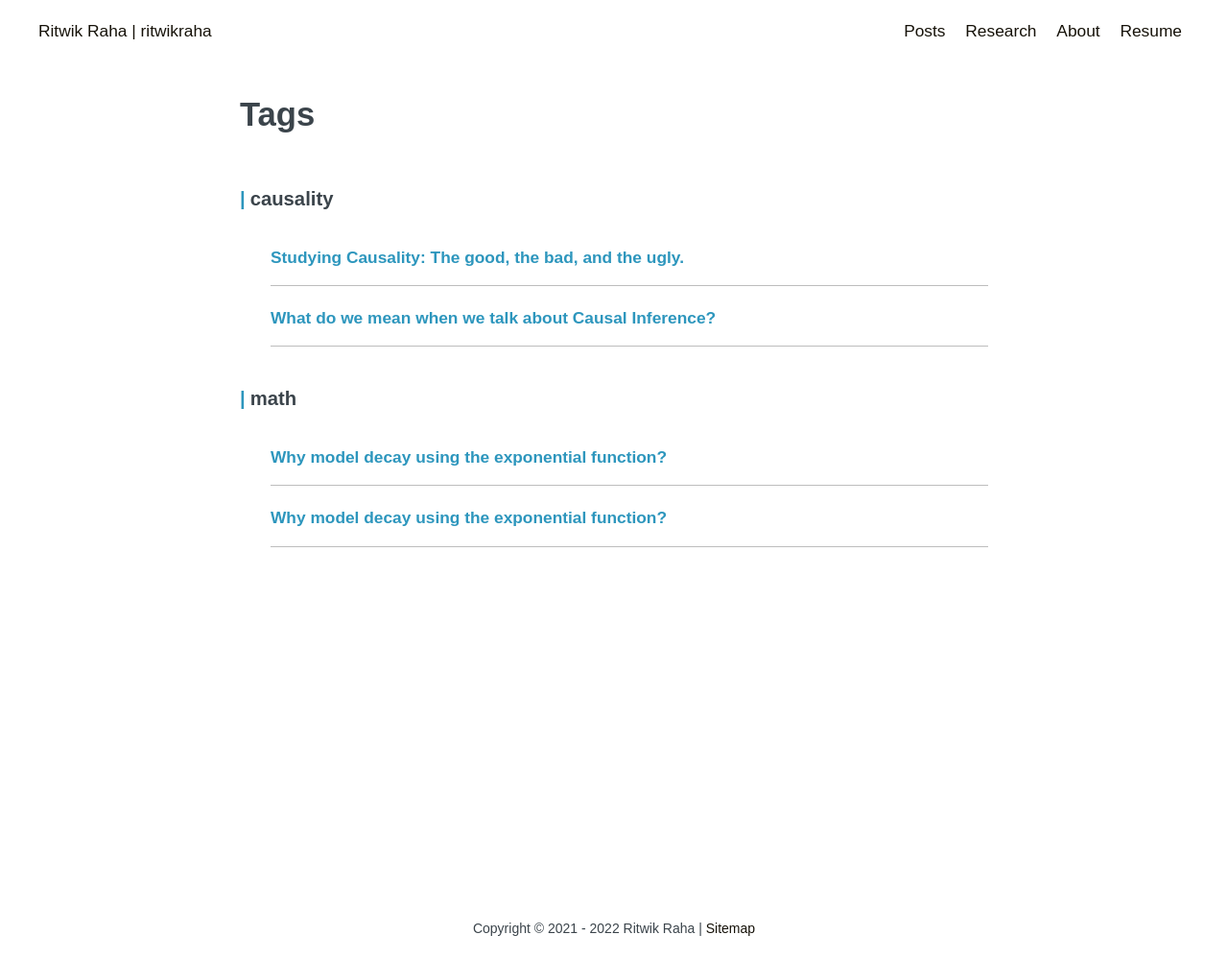
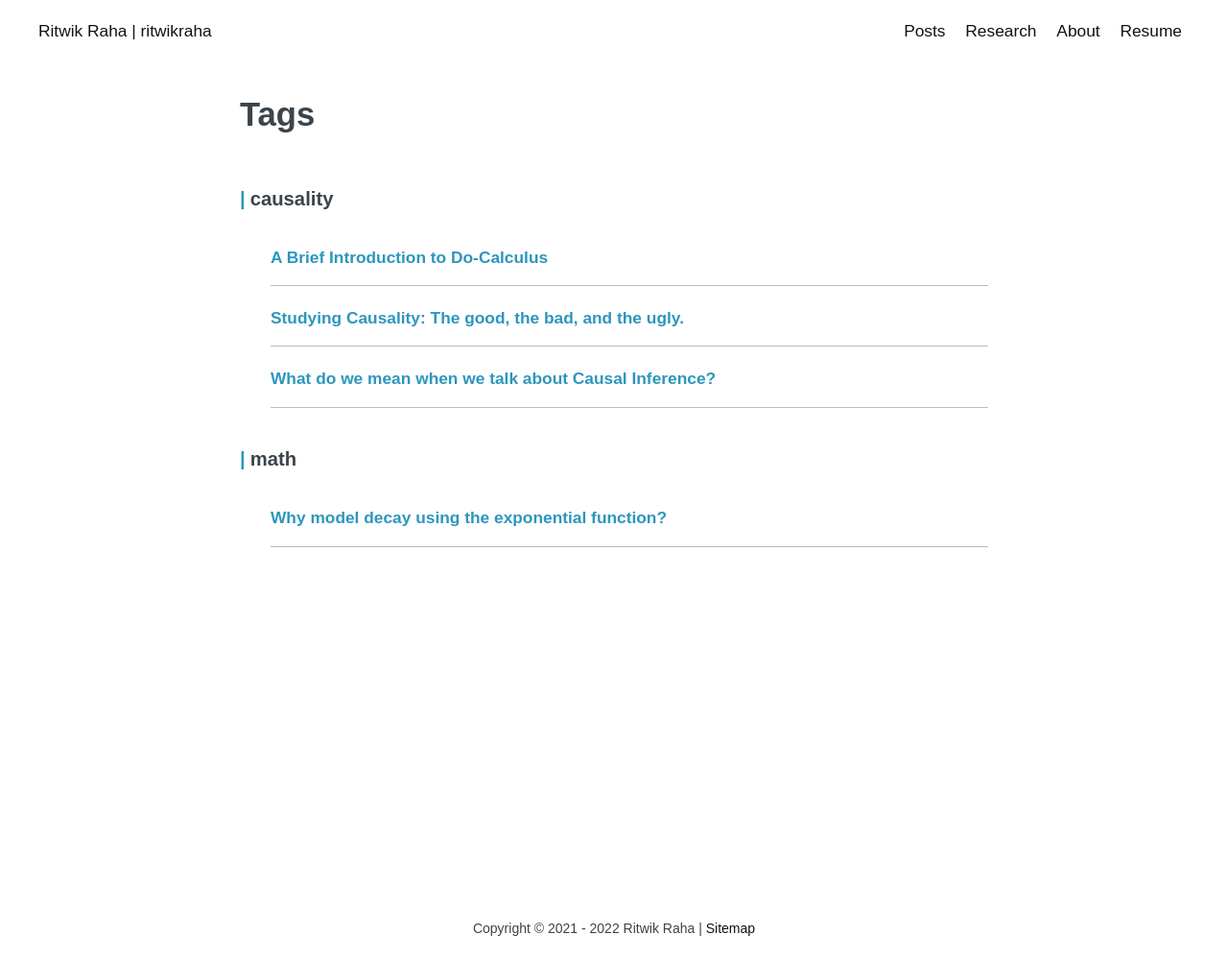
Before and after one commit to ritwikraha/ritwikraha.github.io, a Jekyll site: the page built from tags.html, in a window 1280 px wide. Shown: the whole page at 96% size. Built offline with Jekyll 4.4.1, drawn with Linux system fonts in a browser that asks for light colours; some of the changed lines change nothing that is shown.

Commit message:
Revert "regular update to blog"
This reverts commit cc720fbc966a57f2804980f2d1f2eb68c540938a.

```diff
--- a/_posts/2021-8-10-The-Causal-Blog-3.md
+++ b/_posts/2021-8-10-The-Causal-Blog-3.md
@@ -1,66 +1,123 @@
 ---
 
 layout: post
-title:  "Why model decay using the exponential function?"
+title:  "A Brief Introduction to Do-Calculus"
 author: "Ritwik Raha"
 prev_title: false
 prev_link: false
 next_title: false
 next_link: false
-tags: math
-permalink: /why-exponential-decay
+tags: causality
+permalink: /causal-blog-3
 
 ---
 
-So you have been going through mathematical models and equations for all sorts of things and everywhere you go you see this equation.
+Welcome back to Part 3 of The Causal Blog. The previous two parts introduced us to the world of causal inference and what are the various methodologies involved. You can find them right [here](/causal-blog-1).
 
-Obviously, you know why it's used. It is the infamous exponential decay function. But you want to know why specifically this function. What is so special about an exponent is that it is used to model decay.
-$e^{-x}$
+In this part we will be discussing a very popular and useful method known as the `do-calculus` developed by Judea Pearl in 1995. It was developed to propose a foolproof methodology for identification of causal effects in non parametric models.
 
-In this blog we will learn the following:
+Well, that's a mouthful. What do we mean by that?
 
-- What is a decay function?
-- Why use exponentials?
-- How does it help us model systems?
+In simple words, this means to identify the effect or effects for a particular cause from data that is continuous rather than having discrete values.
 
-Let's get started with the topic straight away.
+We have learned in the previous blogs that it is impossible to do Causal Inference without having some form of intervention on the provided data. To facilitate this `do-calculus` introduces a mathematical operator called $do(x)$ which simulates intervention by removing certain functions from the model and by replacing them with a constant $X=x$. To understand how this plays out we will first have to look at some of the definitions introduced by the authors.
 
-### What is a decay function?
+### Definitions and Rules
 
-Decay is the process of reducing an amount by a certain measure consistently over a period of time.   Let us look at some examples.
+#### 1. Definition 1
 
-$f(x) = (5-x)$
+The probability distribution of the outcome $$Y$$ after the intervention is given by the equation:
 
-In this function, we can see that for all positive values of $x$ the function decreases from 5. However, if the interval is changed and x starts from 0 and goes till $-\inf$ then the function starts increasing from 5.
+$$
+P_M(y \mid do(x))=P_{M_x}(y)
+$$
 
-We can play around with lots of definitions and functions to see where a function would be decreasing and where it would be **strictly decreasing**.
+where the distribution of the outcome $$Y$$ is defined as the probability assigned by the model $$M_x$$ to each outcome level $$Y=y$$
 
-A function would be called strictly decreasing in the rang $(a,b)$ if
+#### 2. Definition 2
 
-$$x_1,x_2 \in (a,b) : x_1 <x_2 \implies f(x_1) > f(x_2)$$
+This part talks about when and under what conditions a causal query( whether a variable or a group of variables is the cause for a given effect or not) is identifiable.
 
-### Why use exponentials?
+Given a set of assumptions $A$ satisfy two fully specified models $$M_1$$ and $$M_2$$, the following is the criteria for identifiability:
 
-First, let us understand what kind of data is best modeled by exponentials.
+$$P(M_1) = P(M_2) => Q(M_1) = Q(M_2)$$
 
-table
+This means that whatever the details of the models are, if the distribution of the two models given the same set of assumptions $A$ are equal then it follows that the causal query for the two models should also be equal. This can be extended to mean that a causal query, under such circumstances can be expressed in terms of the parameters of $P$.
 
-Now as we plot this data we can see that it increases with a constant factor and the interesting thing to note here is that even the factor by which it increases is $e^x$.
+### The 3 Rules of do-calculus
 
-So we can go as far as to say that exponential is the natural language of growth. Now, what happens when we use this same idea to model decay.
+Now that we have learned about the definitions of `do-calculus` let us familiarise ourselves with the three rules that govern the mathematics of `do-calculus`. But first we need to understand the necessity of these rules.
 
-Let us look at another table of data.
+In the previous section we learned under what conditions a causal query will be identifiable and we also saw how to formulate an expression in terms of a do-expression, e.g $$P_M(y \mid do(x))=P_{M_x}(y)$$. So when a causal query is given to us in the form of do-expression there are actual mathematical steps that can be taken to resolve it and find out whether the query is identifiable or not.
 
-The graph for this data would be something like this:
+Consider the following directed acyclic graph $$G$$ where $$X$$,$$Y$$,$$Z$$ and $$W$$ are arbitrary disjoint nodes. $$G_{\bar{X}}$$ is the manipulated graph where all incoming edges to $$X$$ have been removed.
 
-This can be modeled by the equation $y= e^{-x}$
+![example1]({{site.url}}/assets/post_images/3post/incoming-to-x.jpg)
 
-### How does it help us model systems?
+Similarly $$G_{\underline{X}}$$ is the manipulated graph where all outgoing edges to $$X$$ have been removed.
+
+![example2]({{site.url}}/assets/post_images/3post/outgoing-from-x.jpg "Removing the outgoing edges from X")
+
+Another useful notation to get familiarised with is the concept of d-separation ($$\perp\perp$$). In very simple words, given the graph $$a \rightarrow c \rightarrow b$$ the expression $$ a \perp\perp b \mid c$$ means that a is conditionally independent of b given c.
+To understand d-separation in a more detailed manner have a look at this single page [explanation](http://bayes.cs.ucla.edu/BOOK-2K/d-sep.html#:~:text=d%2Dseparation%20is%20a%20criterion,ness%22%20or%20%22separation%22.).
+
+#### Rule 1: Insertion/deletion of observation
+
+$$P(y \mid do(x),z,w)$$ = $$P(y \mid do(x),w)$$ if $$(Y \perp\perp Z \mid X,W)$$ for $$G_{\bar{X}}$$
+
+This means that if $$Y$$ is d-separated from $$Z$$ given $$X$$ and $$W$$ then the expression of probability $$P(y \mid do(x),z,w)$$ resolves to $$P(y \mid do(x),w)$$. An easier way to understand this is by getting rid of the do-operators on both the sides of the equality sign.
+
+$$P(y \mid z,w)$$ = $$P(y \mid w)$$ if $$(Y \perp\perp Z \mid W)$$ for $$G$$
+
+The above expression simply implies conditional independence within the variables in the distribution given regular d-separation.
+
+#### Rule 2: Action/observation exchange
+
+$$P(y \mid do(x),do(z),w)$$ = $$P(y \mid do(x),z,w)$$ if $$(Y \perp\perp Z \mid X,W)$$ for $$G_{\bar{X}\underline{Z}}$$
+
+To simplify the expression above let us again remove $do(x)$ or consider $X$ to be an empty set.
+
+$$P(y \mid do(z),w)$$ = $$P(y \mid z,w)$$ if $$(Y \perp\perp Z \mid W)$$ for $$G_{\underline{Z}}$$
+
+This expression refers to the backdoor-adjustment criteria that we saw in chapter 2. Therefore this rule gives us the interventional distribution for the backdoor adjustment criteria.
+
+
+#### Rule 3: Insertion/deletion of action
+
+$$P(y \mid do(x),do(z),w)$$ = $$P(y \mid do(x),w)$$ if $$(Y \perp\perp Z \mid X,W)$$ for $$G_{\bar{X}\bar{Z(W)}}$$
+
+where $$Z(W)$$ is the set of $$Z$$ nodes that are not ancestors of any $$W$$ node in $$G_{\bar{X}}$$.
+
+Again for the sake of simplification let us remove the $do(x)$ operator from the above expression.
+
+$$P(y \mid do(z),w)$$ = $$P(y \mid w)$$ if $$(Y \perp\perp Z \mid W)$$ for $$G_{\bar{Z(W)}}$$
+
+Now let us take a moment to pause here and really understand what this means. On the paper it means that we do can remove the intervention term $$do(z)$$ provided there is no causal association flowing from Z to Y $$(Y \perp\perp Z \mid W)$$ in the graph $$G_{\bar{Z(W)}}$$.
+
+But that's not all. We have a strange term called Z(W) which doesn't quite fit in.
+
+The simplified expression should have been :
+
+$$P(y \mid do(z),w)$$ = $$P(y \mid w)$$ if $$(Y \perp\perp Z \mid W)$$ for $$G_{\bar{Z}}$$
+
+Where removal of incoming edges to Z should result in d-separation of Y and Z and no causal association should flow from Z to Y. However instead of this simple term we end up with an expression containing Z(W). To understand this better let us consider the graph below:
+
+![example3]({{site.url}}/assets/post_images/3post/collider-1.jpg "A sample graph")
+
+Now the intuitive idea is to remove incoming edges to Z ($$G_{\bar{Z}}$$). But if we do that then we risk changing the distribution of Y altogether through the backdoor path consisting of U and V.
+
+Instead what we can do is take a sub-node of Z say $$Z_2$$ which is not an ancestor of any node in W and then remove all the incoming edges to it ($$G_{\bar{Z_2}}$$). This is shown in the figure below.
+
+![example4]({{site.url}}/assets/post_images/3post/collider-2.jpg "Incoming edges removed from Z2")
+
+
+### Conclusion
+
+The rules and definitions of do-calculus provide a general structure for identifying Causal queries. The final query Q should be free of any do-operator, this can be achieved by repeatedly applying the three rules. It is also complete, meaning if there exists a Causal Query Q which is identifiable then it can be identified using do-calculus.
+
+This chapter was aimed at introducing do-calculus very briefly and laying down the rules of the game. The idea is to not intimidate any newcomer with a whole lot of mathematical jargon but to provide an insight into an essentially simple yet powerful framework for causal inference.
 
 ### References
 
-- [https://www.thoughtco.com/exponential-decay-definition-2312215#:~:text=In mathematics%2C exponential decay describes,of time that has passed](https://www.thoughtco.com/exponential-decay-definition-2312215#:~:text=In%20mathematics%2C%20exponential%20decay%20describes,of%20time%20that%20has%20passed).
-- [https://courses.lumenlearning.com/waymakercollegealgebra/chapter/exponential-growth-and-decay/](https://courses.lumenlearning.com/waymakercollegealgebra/chapter/exponential-growth-and-decay/)
-- [https://mathworld.wolfram.com/DecreasingFunction.html](https://mathworld.wolfram.com/DecreasingFunction.html)
-- [https://oeis.org/wiki/List_of_LaTeX_mathematical_symbols](https://oeis.org/wiki/List_of_LaTeX_mathematical_symbols)
--
+- [The Do-Calculus Revisited by Judea Pearl](https://fermatslibrary.com/p/ebe0e889)
+- [Pearl's Do-Calculus by Brady Neal](https://www.youtube.com/watch?v=M-mF6bXlxHI)
```
